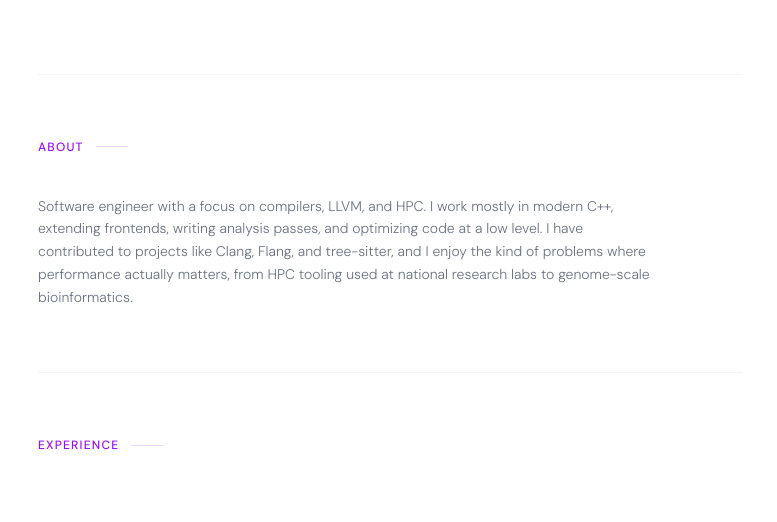
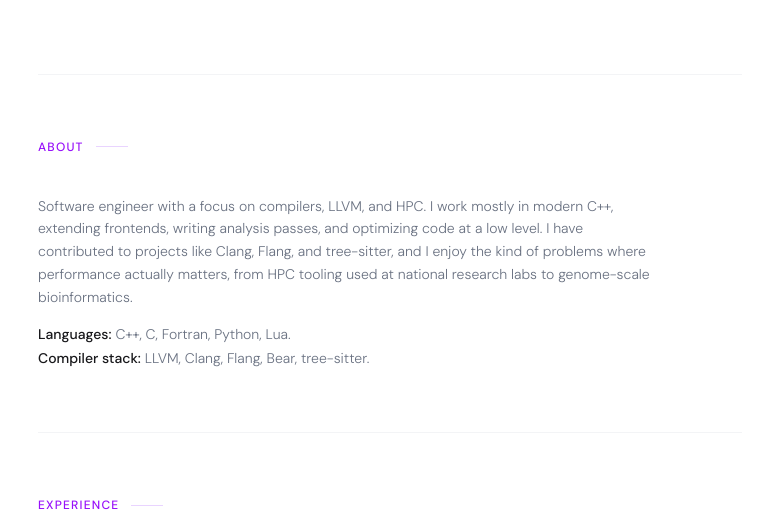
Before and after one commit to amatria/amatria.github.io, an Astro site: page / in a window 1280 px wide. Shown: the part 482-1004 px from the top of the page, without its empty margins (250-1027 px from the left). Built offline with nearby package versions, Linux system fonts and the light colour scheme; Astro itself is replaced by a stand-in of ours.

Commit message:
Add skillset section

```diff
--- a/src/components/pages/index/AboutSection.astro
+++ b/src/components/pages/index/AboutSection.astro
@@ -7,4 +7,14 @@ import { cv } from "@data/cv.ts";
   <p class="text-sm text-gray-500 font-light leading-relaxed max-w-prose">
     {cv.about}
   </p>
+  <ul class="mt-4 space-y-1">
+    {
+      cv.skills.map(({ label, items }) => (
+        <li class="text-sm text-gray-500 font-light">
+          <span class="font-medium text-zinc-900">{label}:</span>{" "}
+          {items.join(", ")}.
+        </li>
+      ))
+    }
+  </ul>
 </section>
```
